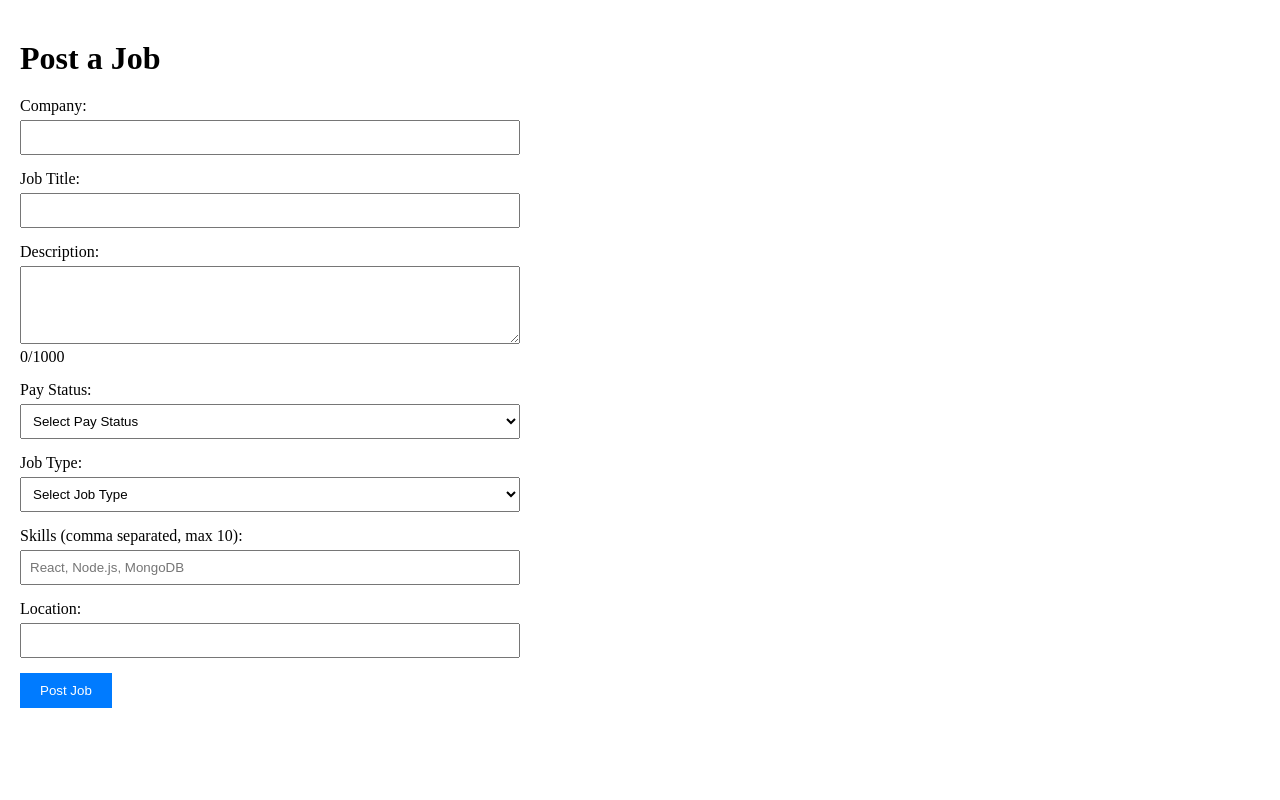
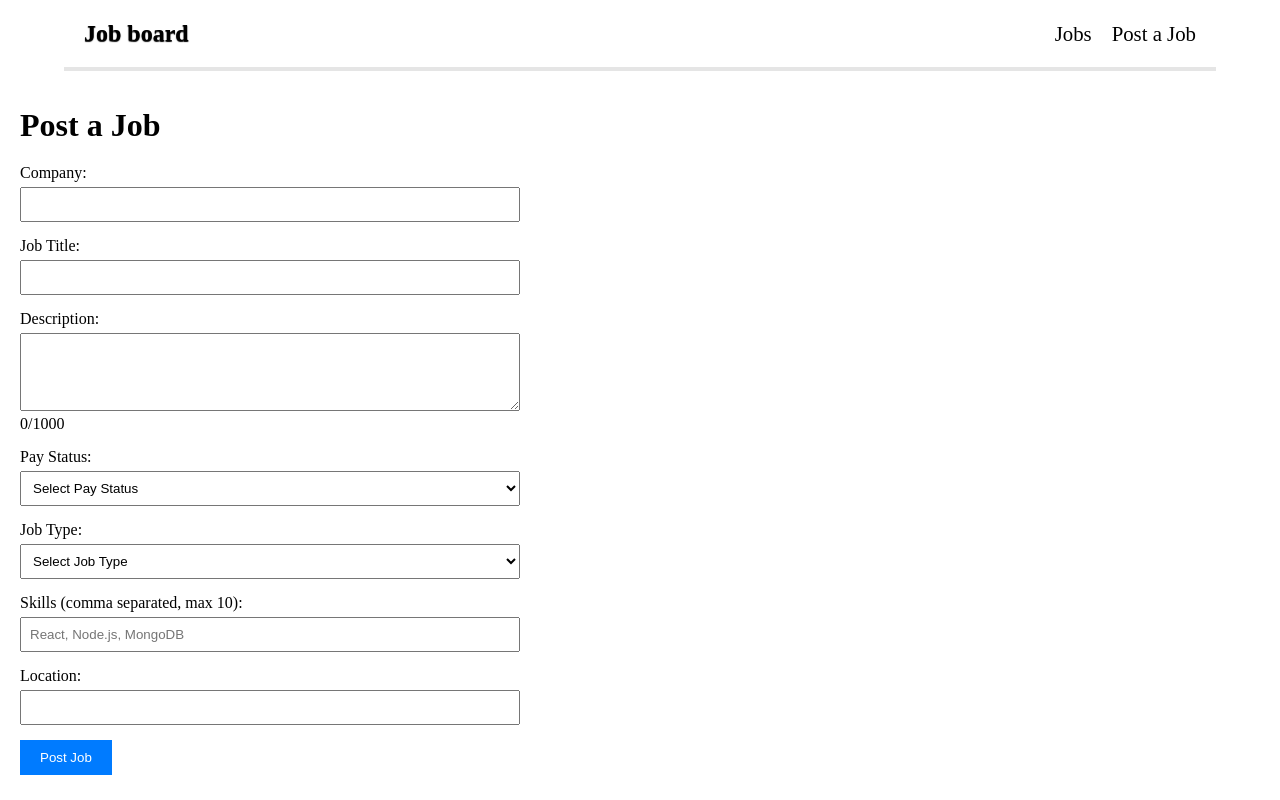
Before and after one commit to aravindh99/job, a React (Vite) app in the folder frontend/: page /jobs/post in a window 1280 px wide. Built offline with nearby package versions, Linux system fonts and the light colour scheme; no server answers.

Commit message:
style changes

```diff
--- a/frontend/src/Pages/JobDetails.jsx
+++ b/frontend/src/Pages/JobDetails.jsx
@@ -1,6 +1,7 @@
 import React, { useState, useEffect } from 'react'
 import { useParams } from 'react-router-dom'
 import { fetchJobById } from '../services/api'
+import Header from '../components/Header'
 
 const JobDetails = () => {
     const { id } = useParams()
@@ -32,8 +33,10 @@ const JobDetails = () => {
     if (!job) return <div className="error">Job not found</div>
 
     return (
-        <div className="job-details-container">
-            <h1 className="page-title">Job Details</h1>
+        <>
+            <Header />
+            <div className="job-details-container">
+                <h1 className="page-title">Job Details</h1>
 
             <div className="job-details-card">
                 <h2 className="job-title">{job.title}</h2>
@@ -81,6 +84,7 @@ const JobDetails = () => {
                 </button>
             </div>
         </div>
+        </>
     )
 }
 
--- a/frontend/src/Pages/JobForm.jsx
+++ b/frontend/src/Pages/JobForm.jsx
@@ -1,5 +1,6 @@
 import React, { useState } from 'react'
 import { createJob } from '../services/api'
+import Header from '../components/Header'
 
 const JobForm = () => {
     const [formData, setFormData] = useState({
@@ -137,8 +138,10 @@ const JobForm = () => {
     }
 
     return (
-        <div className="job-form-container">
-            <h1 className="page-title">Post a Job</h1>
+        <>
+            <Header />
+            <div className="job-form-container">
+                <h1 className="page-title">Post a Job</h1>
 
             {message && <div className={`message ${message.includes('success') ? 'success' : 'error'}`}>{message}</div>}
 
@@ -258,6 +261,7 @@ const JobForm = () => {
                 </button>
             </form>
         </div>
+        </>
     )
 }
 
--- a/frontend/src/Pages/JobList.jsx
+++ b/frontend/src/Pages/JobList.jsx
@@ -1,6 +1,7 @@
 import React, { useState, useEffect } from 'react'
 import { Link } from 'react-router-dom'
 import { fetchAllJobs } from '../services/api'
+import Header from '../components/Header'
 
 const JobList = () => {
     const [jobs, setJobs] = useState([])
@@ -26,12 +27,9 @@ const JobList = () => {
 
     return (
         <>
-            <header className="header">
-                <span className="logo">Job-board</span>
-                <Link to="/jobs/post" >Post a job</Link>
-                <Link to="/jobs">Jobs</Link>
-            </header>
-            <h1 className="page-title">Jobs available</h1>
+            <Header />
+            <div className='list'>
+            <h2 className="page-title">Jobs Listed</h2>
 
             {loading && <div className="loading">Loading jobs...</div>}
             {error && <div className="error">Error: {error}</div>}
@@ -41,22 +39,16 @@ const JobList = () => {
                     <p className="no-jobs">No jobs available</p>
                 ) : (
                     jobs.map((job) => (
-                        <Link to="/jobs/:job._id">
-                        <div key={job._id} className="job-card">
-                            <h3 className="job-title">{job.title}</h3>
-                            <p className="job-info"><strong>Company:</strong> {job.company}</p>
-                            <p className="job-info"><strong>Location:</strong> {job.location}</p>
-                            <p className="job-info"><strong>Type:</strong> {job.jobType}</p>
-                            <p className="job-info"><strong>Pay Status:</strong> {job.payStatus}</p>
-                            <p className="job-info"><strong>Description:</strong> {job.description}</p>
-                            {job.skills && job.skills.length > 0 && (
-                                <p className="job-info"><strong>Skills:</strong> {job.skills.join(', ')}</p>
-                            )}
-                            <p className="job-date"><strong>Posted:</strong> {new Date(job.createdAt).toLocaleDateString()}</p>
-                        </div>
+                        <Link to={`/jobs/${job._id}`}>
+                            <div key={job._id} className="job-card">
+                                <h3 className="job-title">{job.title}</h3>
+                                <p className="job-info"><strong>Company:</strong> {job.company}</p>
+                                <p className="job-info"><strong>Location:</strong> {job.location}</p>
+                            </div>
                         </Link>
                     ))
                 )}
+            </div>
             </div>
         </>
     )
--- /dev/null
+++ b/frontend/src/components/Header.jsx
@@ -0,0 +1,17 @@
+import React from 'react'
+import { Link } from 'react-router-dom'
+
+const Header = () => {
+  return (
+    <div className='head'>
+    <header className="header">
+      <span className="logo">Job board</span>
+       <nav className="nav">
+        <Link to="/jobs" className="nav-link">Jobs</Link>
+        <Link to="/jobs/post" className="nav-link">Post a Job</Link>
+      </nav>
+    </header></div>
+  )
+}
+
+export default Header
--- a/frontend/src/index.css
+++ b/frontend/src/index.css
@@ -26,31 +26,56 @@
   display: flex;
   justify-content: space-between;
   align-items: center;
+  box-shadow: 0 4px 0px rgba(0,0,0,0.1);
+  width: 90%;
+}
+.nav{
+  display: flex;
+  gap: 20px;
+}
+.nav-link{
+  text-decoration: none;
+  font-size: 1.3rem;
+  color: #000;
+}
+.nav-link:hover{
+  transform: scale(1.3);
+}
+.head{
+  display: flex;
+  justify-content: center;
 }
 
 .logo {
   font-size: 24px;
   font-weight: bold;
+  text-shadow: 0 1px 1px;
 }
 
 
 /* Job List */
+.list{
+  margin-left: 13vh;
+}
 .jobs-container {
-  padding: 20px;
+  padding: 10px;
 }
 
 .job-card {
   border: 1px solid #ccc;
   margin: 10px 0;
   padding: 15px;
+  width: 90%;
 }
 
 .job-title {
   margin-bottom: 10px;
+  text-decoration: none;
 }
 
 .job-info {
   margin: 5px 0;
+  text-decoration: none;
 }
 
 .job-date {
```
